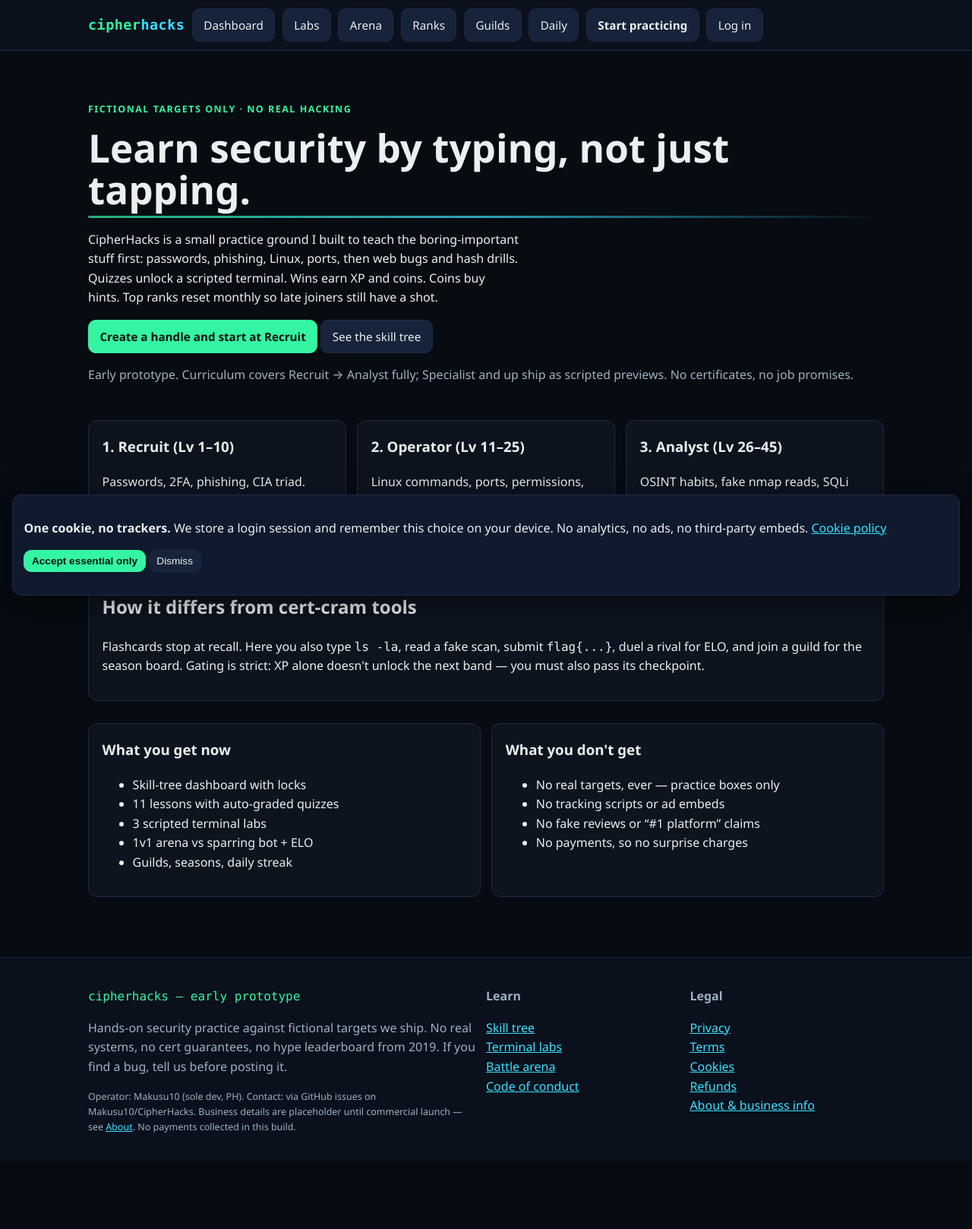
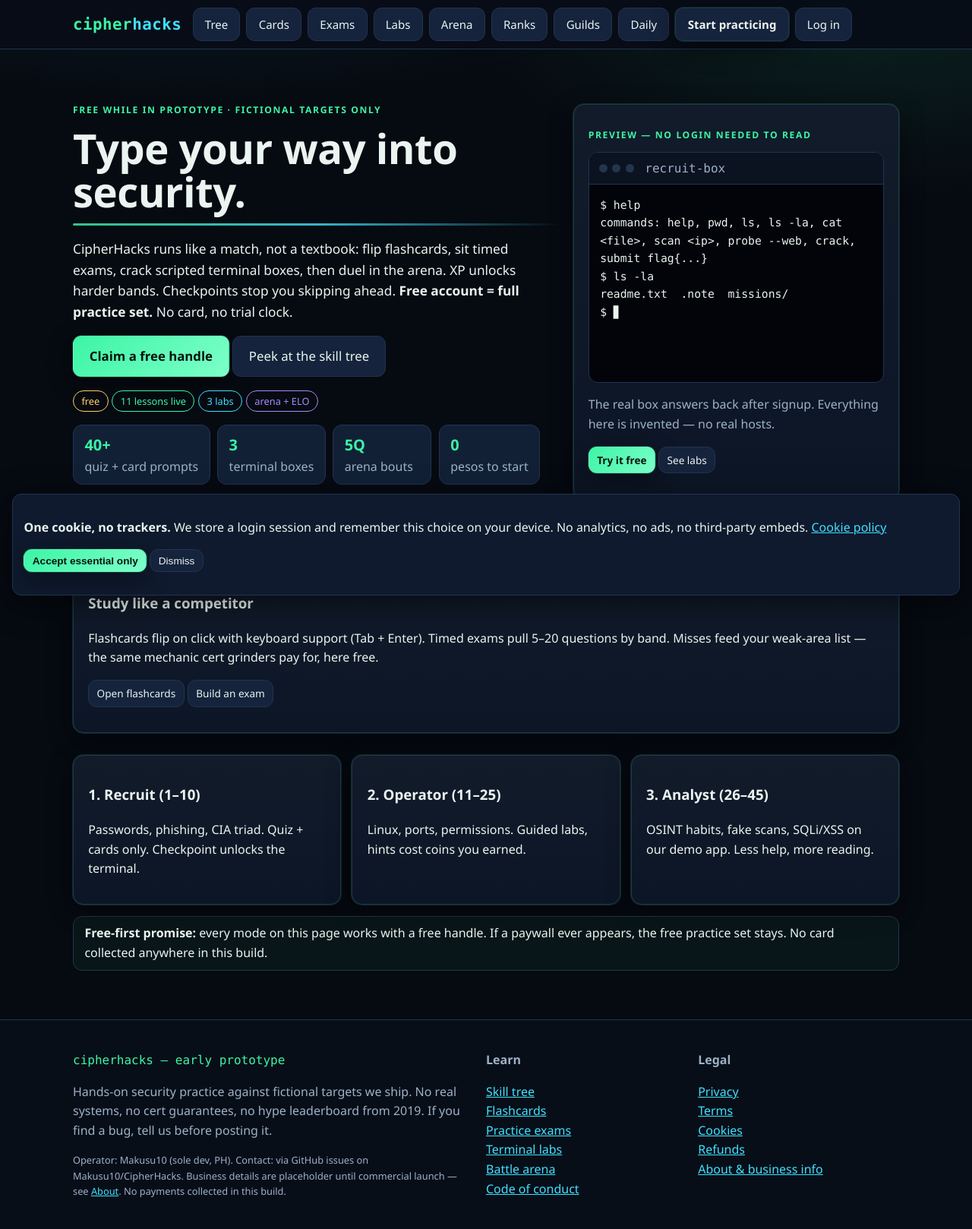
Before and after one commit to Makusu10/CipherHacks, a Flask app: page / in a window 1280 px wide. Shown: the whole page at 76% size. Before the commit the page ends 1491 px from the top, so only its background shows below. Run offline with Flask 3, Linux system fonts and the light colour scheme.

Commit message:
Free-first interactive pass: flashcards, exam builder, richer landing/tree/signup GUI

```diff
--- a/app.py
+++ b/app.py
@@ -494,6 +494,61 @@ def create_app():
             already = True
         return render_template("daily.html", q=q, already=already, msg=msg, me=current_user())
 
+    @app.route("/flashcards")
+    @login_required
+    def flashcards():
+        con = get_db()
+        cards = []
+        for r in con.execute("SELECT slug, title, band, quiz_json FROM lessons").fetchall():
+            try:
+                quiz = json.loads(r["quiz_json"] or "[]")
+            except Exception:
+                quiz = []
+            for i, item in enumerate(quiz):
+                choices = item.get("choices", [])
+                ans = item.get("answer", 0)
+                front = item.get("q", "")
+                back = choices[ans] if 0 <= ans < len(choices) else ""
+                cards.append({"lesson": r["slug"], "band": r["band"], "front": front,
+                              "back": back, "choices": choices})
+        random.shuffle(cards)
+        return render_template("flashcards.html", cards=cards[:40], me=current_user())
+
+    @app.route("/exams", methods=["GET", "POST"])
+    @login_required
+    def exams():
+        me = current_user()
+        con = get_db()
+        band = request.values.get("band", "all")
+        n = min(20, max(5, int(request.values.get("n", 10) or 10)))
+        pool = []
+        for r in con.execute("SELECT band, quiz_json FROM lessons").fetchall():
+            if band != "all" and r["band"] != band:
+                continue
+            try:
+                pool.extend(json.loads(r["quiz_json"] or "[]"))
+            except Exception:
+                pass
+        questions = random.sample(pool, min(n, len(pool))) if pool else []
+        result = None
+        if request.method == "POST":
+            qs = json.loads(request.form.get("qs", "[]"))
+            score = 0
+            for i, item in enumerate(qs):
+                try:
+                    if int(request.form.get(f"q{i}", "-1")) == item.get("answer"):
+                        score += 1
+                except ValueError:
+                    pass
+            pct = round(100 * score / max(1, len(qs)))
+            if pct >= 70:
+                award_xp(me["id"], 60, 12)
+                me = current_user()
+            result = {"score": score, "total": len(qs), "pct": pct}
+            questions = qs
+        return render_template("exams.html", questions=questions, result=result,
+                               band=band, n=n, me=me)
+
     @app.route("/guilds", methods=["GET", "POST"])
     @login_required
     def guilds():
--- a/static/css/style.css
+++ b/static/css/style.css
@@ -1,45 +1,61 @@
 :root{
-  --bg:#070b12; --panel:#0d1420; --panel2:#111a2b; --line:#1e2b44;
-  --text:#e8f1ef; --muted:#9fb0c3; --green:#34f5a2; --cyan:#38e1ff;
-  --amber:#ffcf5c; --red:#ff6b6b; --radius:12px;
+  --bg:#060a11; --bg2:#090f1a; --panel:#0d1626; --panel2:#122036; --line:#22344f;
+  --text:#eaf4f0; --muted:#9db1c7; --green:#3cf5a5; --cyan:#3fe0ff;
+  --amber:#ffd166; --red:#ff7070; --violet:#a78bfa; --radius:14px;
+  --glow:0 0 0 1px rgba(60,245,165,.15),0 8px 32px rgba(0,0,0,.45);
 }
 *{box-sizing:border-box}
 html{scroll-behavior:smooth}
-body{margin:0;background:var(--bg);color:var(--text);
-  font-family:"Segoe UI",system-ui,-apple-system,Roboto,Arial,sans-serif;line-height:1.6}
+body{margin:0;color:var(--text);line-height:1.6;
+  font-family:"Segoe UI",system-ui,-apple-system,Roboto,Arial,sans-serif;
+  background:radial-gradient(1200px 500px at 20% -10%,rgba(63,224,255,.12),transparent 60%),
+  radial-gradient(1000px 480px at 90% 0%,rgba(60,245,165,.10),transparent 55%),var(--bg);}
 .mono{font-family:ui-monospace,Consolas,"Cascadia Code",Menlo,monospace}
 a{color:var(--cyan)}
-a:focus-visible,button:focus-visible,input:focus-visible,select:focus-visible,textarea:focus-visible{outline:3px solid var(--amber);outline-offset:2px}
-.skip{position:absolute;left:-9999px;top:0;background:var(--amber);color:#111;padding:.6rem 1rem;z-index:99}
+a:focus-visible,button:focus-visible,input:focus-visible,select:focus-visible,textarea:focus-visible{outline:3px solid var(--amber);outline-offset:2px;border-radius:6px}
+.skip{position:absolute;left:-9999px;top:0;background:var(--amber);color:#111;padding:.6rem 1rem;z-index:99;font-weight:700}
 .skip:focus{left:.5rem;top:.5rem}
-header.top{border-bottom:1px solid var(--line);background:#0a101c;position:sticky;top:0;z-index:10}
-.nav{max-width:1080px;margin:0 auto;display:flex;gap:.6rem;align-items:center;padding:.7rem 1rem;flex-wrap:wrap}
-.brand{font-weight:800;letter-spacing:.5px;color:var(--green);text-decoration:none;font-size:1.15rem}
+header.top{border-bottom:1px solid var(--line);background:rgba(8,13,23,.92);backdrop-filter:blur(8px);position:sticky;top:0;z-index:20}
+.nav{max-width:1120px;margin:0 auto;display:flex;gap:.5rem;align-items:center;padding:.65rem 1rem;flex-wrap:wrap}
+.brand{font-weight:800;letter-spacing:.5px;color:var(--green);text-decoration:none;font-size:1.3rem;margin-right:.4rem}
 .brand span{color:var(--cyan)}
-.nav a.btn,.btn{display:inline-block;background:#16233a;color:var(--text);border:1px solid var(--line);
-  padding:.55rem .9rem;border-radius:10px;text-decoration:none;cursor:pointer;font-size:.95rem}
-.btn.primary{background:var(--green);color:#06130d;border-color:var(--green);font-weight:700}
+.nav a.btn,.btn{display:inline-block;background:#15233c;color:var(--text);border:1px solid var(--line);
+  padding:.55rem .95rem;border-radius:11px;text-decoration:none;cursor:pointer;font-size:.94rem;transition:transform .08s ease,border-color .15s}
+.btn:hover{border-color:var(--cyan)}
+.btn.primary{background:linear-gradient(135deg,var(--green),#7dffc9);color:#06130d;border-color:transparent;font-weight:800;box-shadow:var(--glow)}
+.btn.primary:hover{transform:translateY(-1px)}
 .btn.ghost{background:transparent}
-.btn.small{padding:.35rem .6rem;font-size:.85rem}
-main{max-width:1080px;margin:0 auto;padding:1.2rem 1rem 4rem}
-.card{background:var(--panel);border:1px solid var(--line);border-radius:var(--radius);padding:1rem 1.1rem;margin:.9rem 0}
-.card h2,.card h3{margin-top:.2rem}
+.btn.small{padding:.38rem .65rem;font-size:.85rem}
+.btn.big{padding:.8rem 1.3rem;font-size:1.05rem}
+main{max-width:1120px;margin:0 auto;padding:1.2rem 1rem 4rem}
+.card{background:linear-gradient(180deg,rgba(255,255,255,.02),transparent),var(--panel);border:1px solid var(--line);border-radius:var(--radius);padding:1.1rem 1.2rem;margin:.9rem 0;box-shadow:var(--glow)}
+.card.lift:hover{transform:translateY(-2px);border-color:var(--green)}
+.kicker{color:var(--green);text-transform:uppercase;letter-spacing:1.6px;font-size:.76rem;font-weight:800}
+.muted{color:var(--muted)}
 .grid{display:grid;gap:.9rem}
-@media(min-width:800px){.grid.two{grid-template-columns:1fr 1fr}.grid.three{grid-template-columns:1fr 1fr 1fr}}
-.kicker{color:var(--green);text-transform:uppercase;letter-spacing:1.5px;font-size:.78rem;font-weight:700}
-.muted{color:var(--muted)}
+@media(min-width:820px){.grid.two{grid-template-columns:1fr 1fr}.grid.three{grid-template-columns:1fr 1fr 1fr}.grid.hero2{grid-template-columns:1.2fr .8fr}}
+.hero{padding:2.4rem 0 1rem}
+.hero h1{font-size:clamp(2.1rem,5.4vw,3.4rem);line-height:1.05;margin:.4rem 0;letter-spacing:-.5px}
+.hero p.lead{font-size:1.08rem;max-width:64ch}
+.scan{height:3px;background:linear-gradient(90deg,var(--green),var(--cyan),transparent);opacity:.8;border-radius:99px;margin:.8rem 0}
+.statrow{display:flex;gap:.6rem;flex-wrap:wrap;margin:.8rem 0}
+.stat{background:var(--panel2);border:1px solid var(--line);border-radius:12px;padding:.6rem .9rem;min-width:130px}
+.stat b{display:block;font-size:1.25rem;color:var(--green)}
 .tree{display:grid;gap:.7rem}
-@media(min-width:800px){.tree{grid-template-columns:repeat(2,1fr)}}
-.node{border:1px solid var(--line);border-radius:12px;padding:.8rem;background:var(--panel2)}
-.node.done{border-color:var(--green)}
-.node.locked{opacity:.62}
-.pill{display:inline-block;padding:.15rem .6rem;border-radius:99px;border:1px solid var(--line);font-size:.8rem;margin-right:.35rem}
-.pill.recruit{border-color:var(--green);color:var(--green)}
-.pill.operator{border-color:var(--cyan);color:var(--cyan)}
-.tag{font-size:.78rem;color:var(--muted)}
-.quiz fieldset{border:1px solid var(--line);border-radius:10px;margin:.7rem 0;padding:.7rem}
+@media(min-width:820px){.tree{grid-template-columns:repeat(2,1fr)}}
+.node{border:1px solid var(--line);border-radius:12px;padding:.85rem;background:var(--panel2);position:relative;overflow:hidden}
+.node::before{content:"";position:absolute;left:0;top:0;bottom:0;width:4px;background:var(--line)}
+.node.done{border-color:var(--green)} .node.done::before{background:var(--green)}
+.node.locked{opacity:.65}
+.node .lvl{font-size:.75rem;color:var(--muted)}
+.pill{display:inline-block;padding:.16rem .65rem;border-radius:99px;border:1px solid var(--line);font-size:.8rem;margin:.1rem .3rem .1rem 0}
+.pill.recruit{border-color:var(--green);color:var(--green)} .pill.operator{border-color:var(--cyan);color:var(--cyan)}
+.pill.analyst{border-color:var(--violet);color:var(--violet)} .pill.free{border-color:var(--amber);color:var(--amber)}
+.tag{font-size:.8rem;color:var(--muted)}
+.quiz fieldset{border:1px solid var(--line);border-radius:10px;margin:.7rem 0;padding:.7rem;background:rgba(255,255,255,.015)}
 .quiz legend{padding:0 .4rem}
-.quiz label{display:block;padding:.4rem .3rem;border-radius:8px}
+.quiz label{display:block;padding:.45rem .4rem;border-radius:8px;cursor:pointer}
+.quiz label:hover{background:rgba(63,224,255,.07)}
 .quiz input{margin-right:.5rem;accent-color:var(--green);width:1.1rem;height:1.1rem}
 .term{background:#020409;border:1px solid var(--line);border-radius:12px;overflow:hidden}
 .term-bar{display:flex;gap:.4rem;align-items:center;padding:.5rem .8rem;background:#0b1220;border-bottom:1px solid var(--line)}
@@ -51,18 +67,25 @@ main{max-width:1080px;margin:0 auto;padding:1.2rem 1rem 4rem}
 table{width:100%;border-collapse:collapse}
 th,td{text-align:left;padding:.55rem;border-bottom:1px solid var(--line)}
 form.inline{display:inline}
-input[type=text],input[type=password],select,textarea{width:100%;background:#0a1220;color:var(--text);
-  border:1px solid var(--line);border-radius:10px;padding:.6rem .7rem;font:inherit}
-label.fl{display:block;margin:.6rem 0 .25rem;font-weight:600}
+input[type=text],input[type=password],select,textarea{width:100%;background:#0a1322;color:var(--text);
+  border:1px solid var(--line);border-radius:10px;padding:.62rem .75rem;font:inherit}
+label.fl{display:block;margin:.6rem 0 .25rem;font-weight:650}
 .alert{border:1px solid var(--amber);background:#1d1708;border-radius:10px;padding:.7rem .9rem;margin:.8rem 0}
 .ok{border:1px solid var(--green);background:#07251a;border-radius:10px;padding:.7rem .9rem;margin:.8rem 0}
-footer.site{border-top:1px solid var(--line);background:#0a101c;color:var(--muted)}
-footer.site .wrap{max-width:1080px;margin:0 auto;padding:1.4rem 1rem;display:grid;gap:.8rem}
-@media(min-width:800px){footer.site .wrap{grid-template-columns:2fr 1fr 1fr}}
+footer.site{border-top:1px solid var(--line);background:#080e18;color:var(--muted)}
+footer.site .wrap{max-width:1120px;margin:0 auto;padding:1.5rem 1rem;display:grid;gap:.9rem}
+@media(min-width:820px){footer.site .wrap{grid-template-columns:2fr 1fr 1fr}}
 #consent{position:fixed;left:1rem;right:1rem;bottom:1rem;background:#0f1a2e;border:1px solid var(--line);
   border-radius:12px;padding:.9rem;display:none;z-index:50;box-shadow:0 10px 40px rgba(0,0,0,.5)}
-.hero{padding:2.2rem 0 1rem}
-.hero h1{font-size:clamp(2rem,5vw,3.2rem);line-height:1.08;margin:.4rem 0}
-.scan{height:3px;background:linear-gradient(90deg,var(--green),var(--cyan),transparent);opacity:.7;border-radius:99px}
+.flash{perspective:1200px;max-width:560px}
+.fcard{background:var(--panel2);border:1px solid var(--line);border-radius:14px;padding:2rem;min-height:190px;
+  display:flex;align-items:center;justify-content:center;text-align:center;font-size:1.15rem;cursor:pointer;
+  transition:transform .25s;transform-style:preserve-3d}
+.fcard small{display:block;color:var(--muted);font-size:.8rem;margin-top:.6rem}
+.fcontrols{display:flex;gap:.5rem;margin-top:.7rem;flex-wrap:wrap}
+.badge-wall{display:flex;gap:.4rem;flex-wrap:wrap}
+.tabs{display:flex;gap:.5rem;flex-wrap:wrap;margin:.6rem 0}
 img,svg{max-width:100%}
 .sr{position:absolute;width:1px;height:1px;overflow:hidden;clip:rect(0,0,0,0)}
+.marquee{border:1px solid var(--line);border-radius:12px;padding:.6rem .9rem;background:rgba(60,245,165,.05);overflow:hidden}
+@media(max-width:640px){.nav{gap:.4rem}.hero{padding-top:1.4rem}}
--- a/templates/base.html
+++ b/templates/base.html
@@ -12,7 +12,9 @@
 <header class="top">
 <nav class="nav" aria-label="Primary">
 <a class="brand mono" href="/" aria-label="CipherHacks home">cipher<span>hacks</span></a>
-<a class="btn small" href="/dashboard">Dashboard</a>
+<a class="btn small" href="/dashboard">Tree</a>
+<a class="btn small" href="/flashcards">Cards</a>
+<a class="btn small" href="/exams">Exams</a>
 <a class="btn small" href="/labs">Labs</a>
 <a class="btn small" href="/arena">Arena</a>
 <a class="btn small" href="/leaderboards">Ranks</a>
@@ -39,7 +41,7 @@
 </div>
 <div>
 <p><strong>Learn</strong></p>
-<p><a href="/dashboard">Skill tree</a><br><a href="/labs">Terminal labs</a><br><a href="/arena">Battle arena</a><br><a href="/conduct">Code of conduct</a></p>
+<p><a href="/dashboard">Skill tree</a><br><a href="/flashcards">Flashcards</a><br><a href="/exams">Practice exams</a><br><a href="/labs">Terminal labs</a><br><a href="/arena">Battle arena</a><br><a href="/conduct">Code of conduct</a></p>
 </div>
 <div>
 <p><strong>Legal</strong></p>
--- a/templates/index.html
+++ b/templates/index.html
@@ -1,25 +1,54 @@
 {% extends "base.html" %}
 {% block content %}
-<div class="hero">
-<p class="kicker">Fictional targets only · no real hacking</p>
-<h1>Learn security by typing, not just tapping.</h1>
+<div class="hero grid hero2">
+<div>
+<p class="kicker">Free while in prototype · fictional targets only</p>
+<h1>Type your way into security.</h1>
 <div class="scan" aria-hidden="true"></div>
-<p style="max-width:62ch">CipherHacks is a small practice ground I built to teach the boring-important stuff first: passwords, phishing, Linux, ports, then web bugs and hash drills. Quizzes unlock a scripted terminal. Wins earn XP and coins. Coins buy hints. Top ranks reset monthly so late joiners still have a shot.</p>
-<p><a class="btn primary" href="/signup">Create a handle and start at Recruit</a>
-<a class="btn" href="/dashboard">See the skill tree</a></p>
-<p class="muted">Early prototype. Curriculum covers Recruit → Analyst fully; Specialist and up ship as scripted previews. No certificates, no job promises.</p>
+<p class="lead">CipherHacks runs like a match, not a textbook: flip flashcards, sit timed exams, crack scripted terminal boxes, then duel in the arena. XP unlocks harder bands. Checkpoints stop you skipping ahead. <strong>Free account = full practice set.</strong> No card, no trial clock.</p>
+<p><a class="btn primary big" href="/signup">Claim a free handle</a>
+<a class="btn big" href="/dashboard">Peek at the skill tree</a></p>
+<p><span class="pill free">free</span><span class="pill recruit">11 lessons live</span><span class="pill operator">3 labs</span><span class="pill analyst">arena + ELO</span></p>
+<div class="statrow" aria-label="What is live">
+<div class="stat"><b>40+</b><span class="muted">quiz + card prompts</span></div>
+<div class="stat"><b>3</b><span class="muted">terminal boxes</span></div>
+<div class="stat"><b>5Q</b><span class="muted">arena bouts</span></div>
+<div class="stat"><b>0</b><span class="muted">pesos to start</span></div>
 </div>
+</div>
+<div class="card" aria-label="Live preview">
+<p class="kicker">Preview — no login needed to read</p>
+<div class="term"><div class="term-bar"><span class="dot"></span><span class="dot"></span><span class="dot"></span><span class="mono muted" style="margin-left:.5rem">recruit-box</span></div>
+<div class="term-out mono" id="demo">$ help
+commands: help, pwd, ls, ls -la, cat &lt;file&gt;, scan &lt;ip&gt;, probe --web, crack, submit flag{...}
+$ ls -la
+readme.txt  .note  missions/
+$ <span id="caret">▊</span></div></div>
+<p class="muted">The real box answers back after signup. Everything here is invented — no real hosts.</p>
+<p><a class="btn small primary" href="/signup">Try it free</a> <a class="btn small" href="/labs">See labs</a></p>
+</div>
+</div>
+
+<div class="tabs" role="tablist" aria-label="Modes">
+<button class="btn small primary" data-tab="t1" type="button">Cards + Exams</button>
+<button class="btn small" data-tab="t2" type="button">Terminal labs</button>
+<button class="btn small" data-tab="t3" type="button">Arena + Guilds</button>
+</div>
+<div class="card" id="t1"><h3>Study like a competitor</h3><p>Flashcards flip on click with keyboard support (Tab + Enter). Timed exams pull 5–20 questions by band. Misses feed your weak-area list — the same mechanic cert grinders pay for, here free.</p><p><a class="btn small" href="/flashcards">Open flashcards</a> <a class="btn small" href="/exams">Build an exam</a></p></div>
+<div class="card" id="t2" hidden><h3>Labs that talk back</h3><p>Scripted boxes pretend to be a recruit host, a scan target, a hash file. Type <span class="mono">scan 10.13.0.5</span>, read the fake output, submit <span class="mono">flag{...}</span> for +100 XP. Real-host syntax gets blocked on purpose.</p><p><a class="btn small" href="/labs">Open labs</a></p></div>
+<div class="card" id="t3" hidden><h3>Duels, seasons, crews</h3><p>Five-question bouts vs a sparring bot with ELO. Guilds pool XP. Boards reset monthly so newcomers aren't buried. Daily one-question streak keeps you warm.</p><p><a class="btn small" href="/arena">Enter arena</a> <a class="btn small" href="/guilds">Find a guild</a></p></div>
+
 <div class="grid three">
-<div class="card"><h3>1. Recruit (Lv 1–10)</h3><p>Passwords, 2FA, phishing, CIA triad. Quiz-only. Pass the checkpoint to earn terminal access.</p></div>
-<div class="card"><h3>2. Operator (Lv 11–25)</h3><p>Linux commands, ports, permissions, tiny scripts. Guided labs with a hint ladder that costs coins.</p></div>
-<div class="card"><h3>3. Analyst (Lv 26–45)</h3><p>OSINT habits, fake nmap reads, SQLi and XSS on our demo app. Less hand-holding.</p></div>
+<div class="card lift"><h3>1. Recruit (1–10)</h3><p>Passwords, phishing, CIA triad. Quiz + cards only. Checkpoint unlocks the terminal.</p></div>
+<div class="card lift"><h3>2. Operator (11–25)</h3><p>Linux, ports, permissions. Guided labs, hints cost coins you earned.</p></div>
+<div class="card lift"><h3>3. Analyst (26–45)</h3><p>OSINT habits, fake scans, SQLi/XSS on our demo app. Less help, more reading.</p></div>
 </div>
-<div class="card">
-<h2>How it differs from cert-cram tools</h2>
-<p>Flashcards stop at recall. Here you also type <span class="mono">ls -la</span>, read a fake scan, submit <span class="mono">flag{...}</span>, duel a rival for ELO, and join a guild for the season board. Gating is strict: XP alone doesn't unlock the next band — you must also pass its checkpoint.</p>
-</div>
-<div class="grid two">
-<div class="card"><h3>What you get now</h3><ul><li>Skill-tree dashboard with locks</li><li>11 lessons with auto-graded quizzes</li><li>3 scripted terminal labs</li><li>1v1 arena vs sparring bot + ELO</li><li>Guilds, seasons, daily streak</li></ul></div>
-<div class="card"><h3>What you don't get</h3><ul><li>No real targets, ever — practice boxes only</li><li>No tracking scripts or ad embeds</li><li>No fake reviews or “#1 platform” claims</li><li>No payments, so no surprise charges</li></ul></div>
-</div>
+<div class="marquee"><strong>Free-first promise:</strong> every mode on this page works with a free handle. If a paywall ever appears, the free practice set stays. No card collected anywhere in this build.</div>
 {% endblock %}
+{% block scripts %}
+<script>
+document.querySelectorAll("[data-tab]").forEach(function(b){b.addEventListener("click",function(){
+document.querySelectorAll("[data-tab]").forEach(function(x){x.classList.remove("primary")});
+b.classList.add("primary");["t1","t2","t3"].forEach(function(id){document.getElementById(id).hidden=(id!==b.dataset.tab)});});});
+</script>
+{% endblock %}
```
Also changed, not shown: templates/dashboard.html (+9 -3 lines), templates/exams.html (added, +27 -0 lines), templates/flashcards.html (added, +37 -0 lines), templates/signup.html (+15 -6 lines), tests/test_basic.py (+11 -0 lines).
